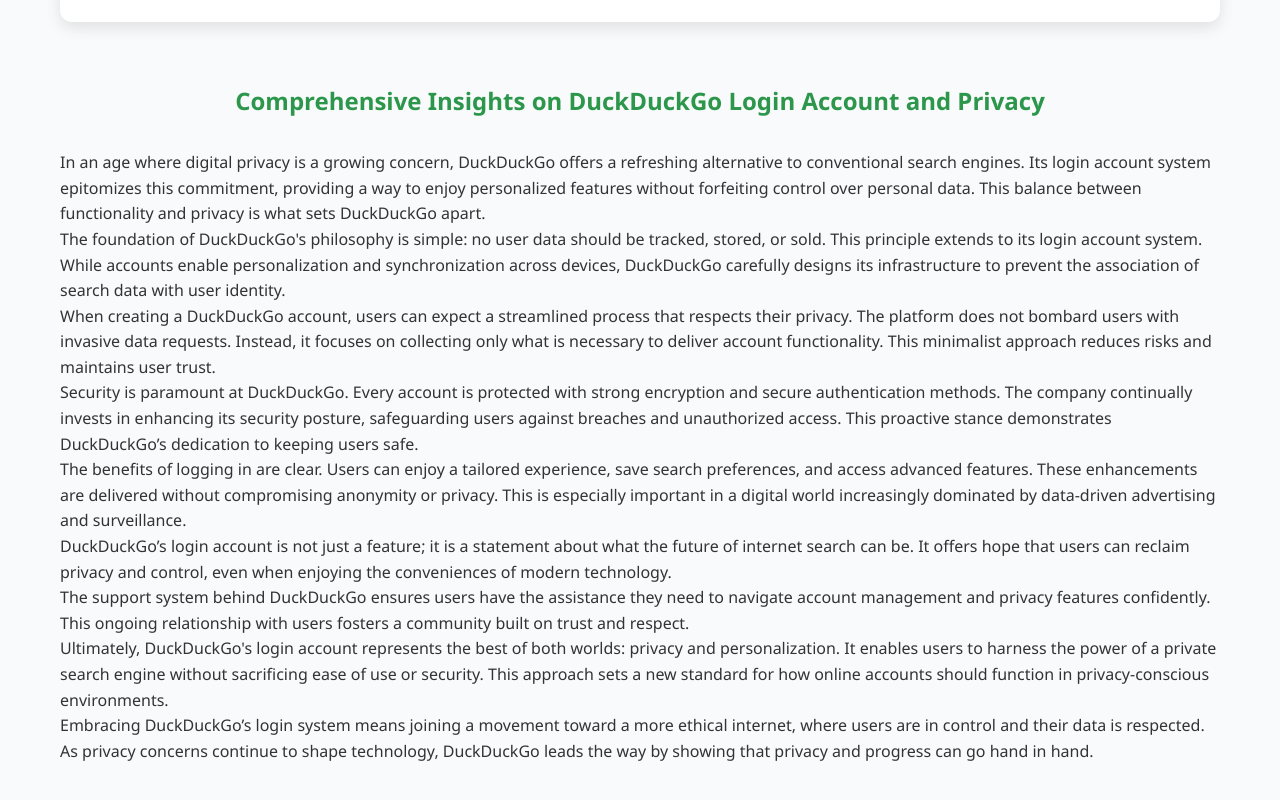
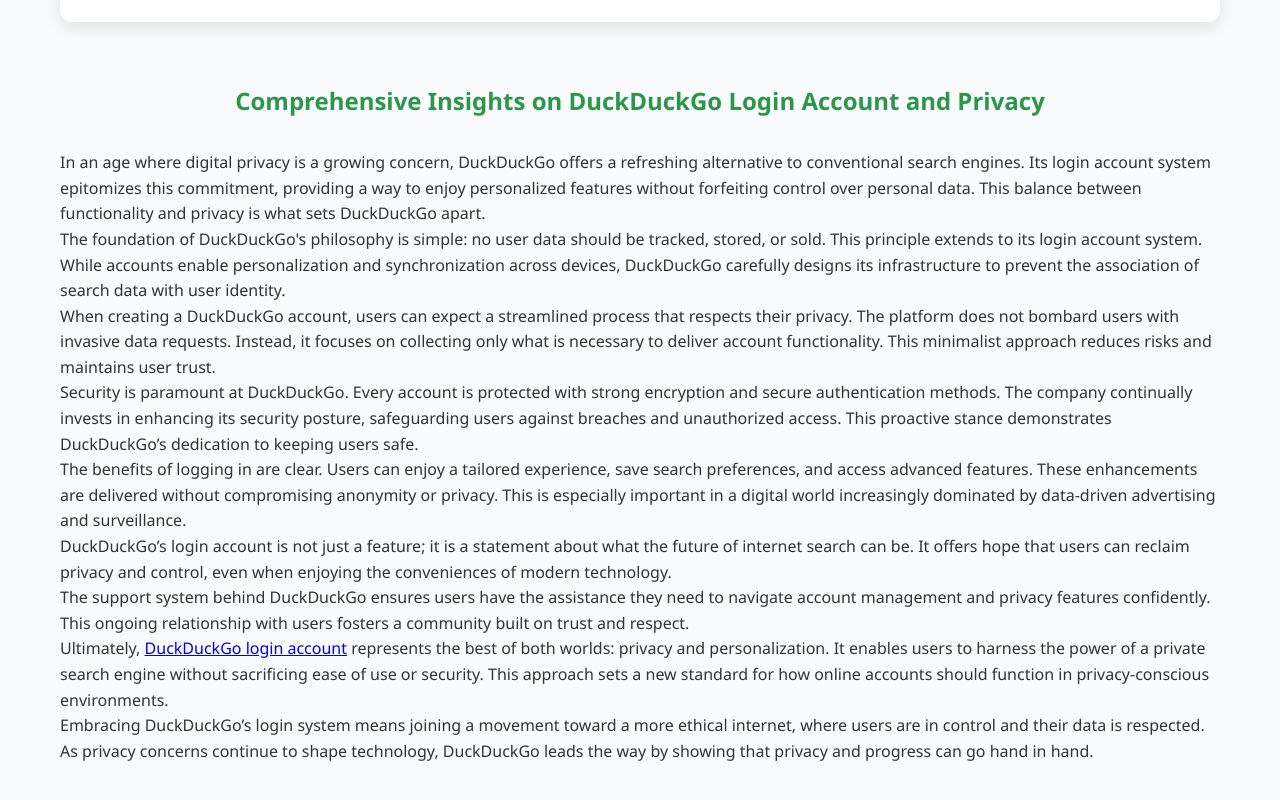
Before and after one commit to jeenyjone/duckduckgoaccount, a plain HTML site: page index.html in a window 1280 px wide. Shown: the part 2010-2810 px from the top of the page. Drawn offline with Linux system fonts and the light colour scheme.

Commit message:
Update index.html

```diff
--- a/index.html
+++ b/index.html
@@ -1,7 +1,9 @@
 <!DOCTYPE html>
 <html lang="en">
 <head>
+  <meta name="google-site-verification" content="qh9s4OMKyNdKD3SJGr2ZYO776TZj7bAqkFtRrRAkBC8" />
 <meta charset="UTF-8" />
+  <meta name="robots" content="index, follow">
 <meta name="viewport" content="width=device-width, initial-scale=1" />
   <title>DuckDuckGo Login | How To Login My DuckDuckGo Account?</title>
 <meta name="description" content="Learn how to easily log in to your DuckDuckGo account with our step-by-step guide. Secure, private, and hassle-free DuckDuckGo login made simple!" />
@@ -265,7 +267,7 @@
   </p>
 
   <p>
-    Ultimately, DuckDuckGo's login account represents the best of both worlds: privacy and personalization. It enables users to harness the power of a private search engine without sacrificing ease of use or security. This approach sets a new standard for how online accounts should function in privacy-conscious environments.
+    Ultimately, <a href="https://duckduckgoaccount.pages.dev/">DuckDuckGo login account</a> represents the best of both worlds: privacy and personalization. It enables users to harness the power of a private search engine without sacrificing ease of use or security. This approach sets a new standard for how online accounts should function in privacy-conscious environments.
   </p>
 
   <p>
```
